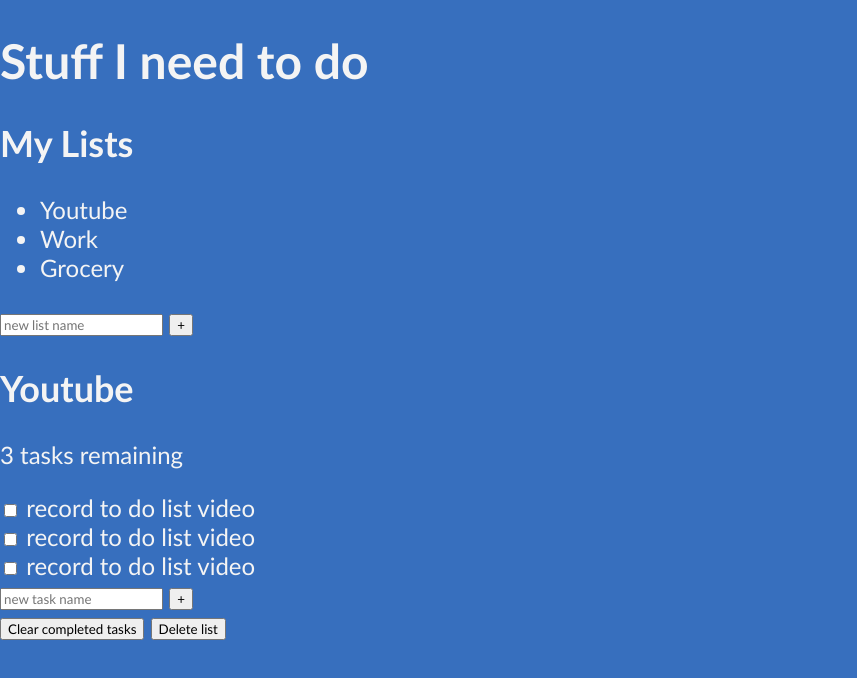
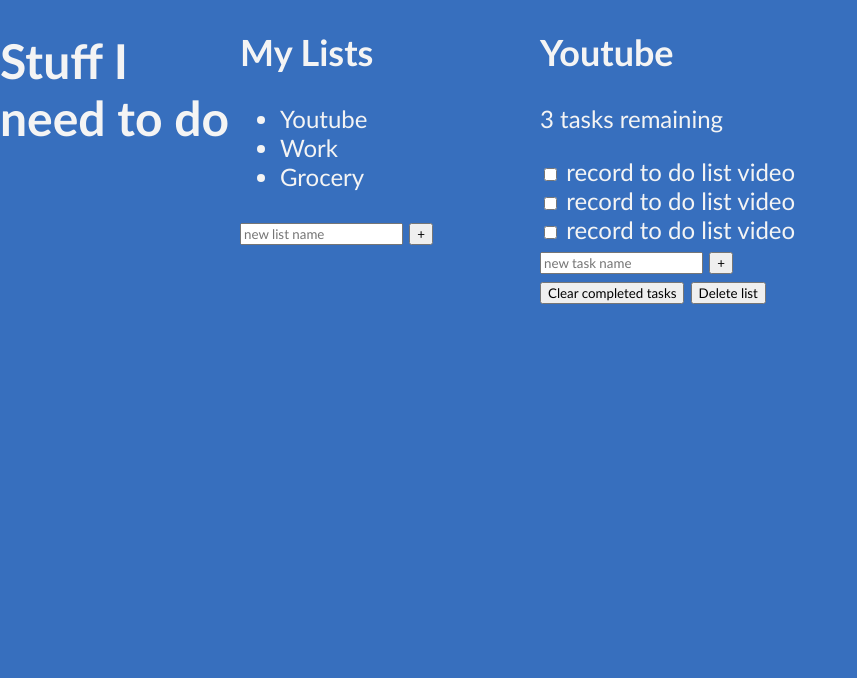
Before and after one commit to zulkh87/12-TOP-ToDoList, a plain HTML site: page index.html in a window 1280 px wide. Shown: the whole page, without its empty margins (0-857 px from the left). Drawn offline with Linux system fonts and the light colour scheme.

Commit message:
basic grid structure added

```diff
--- a/style.css
+++ b/style.css
@@ -19,4 +19,10 @@ body {
   font-size: 1.5rem;
   background-color: var(--clr-primary);
   color: var(--clr-light);
+
+  display: grid;
+  grid:
+    "header header header header" auto
+    "...... lists active ......" auto /
+    1fr minmax(100px, 300px) minmax(250px, 500px) 1fr;
 }
```
